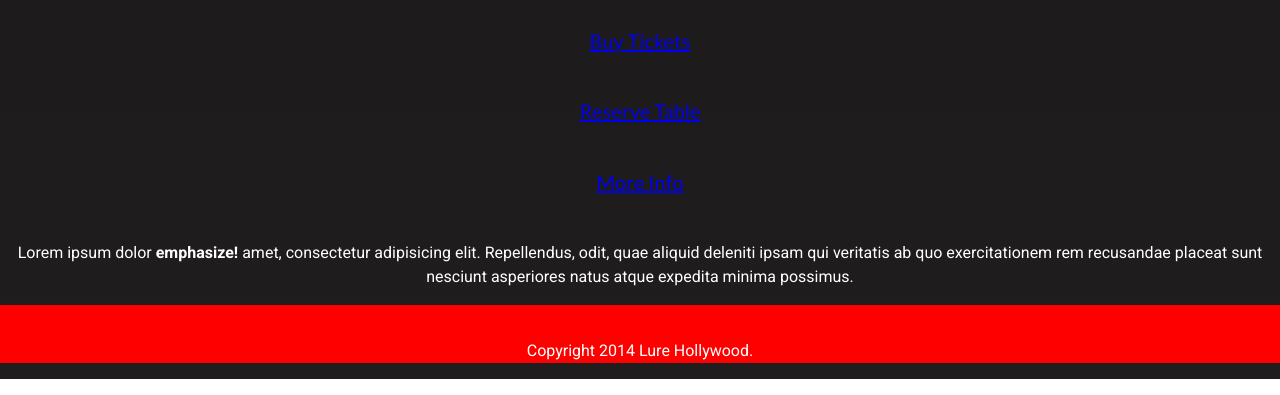
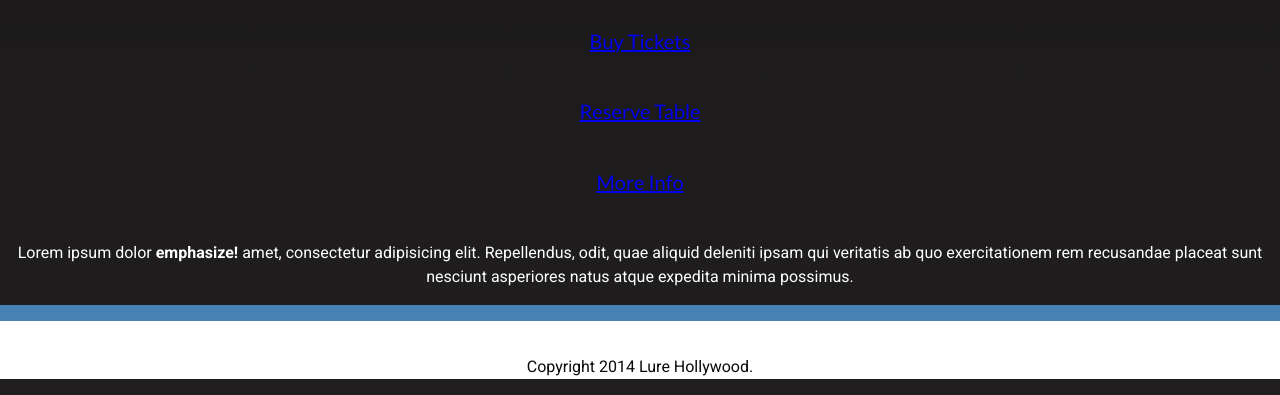
Before and after one commit to WavaMedia/lure_hollywood, a plain HTML site: page index.html in a window 1280 px wide. Shown: the part 2485-2880 px from the top of the page. Drawn offline with Linux system fonts and the light colour scheme.

Commit message:
More testing

```diff
--- a/less/partials/_footer.less
+++ b/less/partials/_footer.less
@@ -0,0 +1,9 @@
+/* ==========================================================================
+   FOOTER
+   ========================================================================== */
+
+footer {
+  background-color: @white;
+  color: @dark-gray;
+  border-top: 1em solid steelblue;
+}
```
Also changed, not shown: css/style.css, less/partials/_all.less (line endings or trailing spaces).
